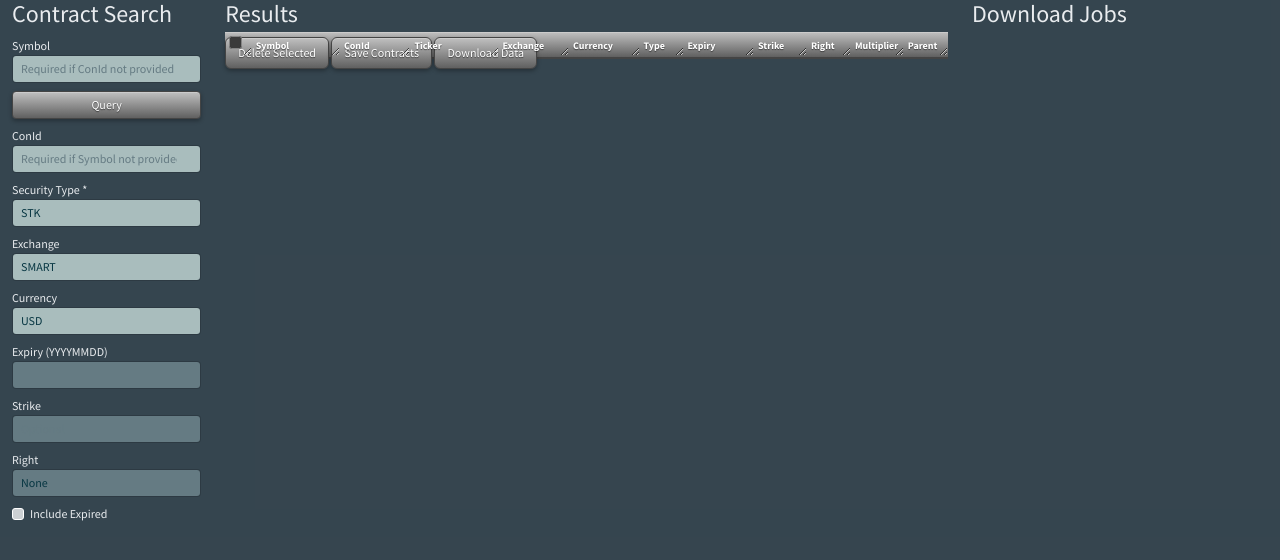
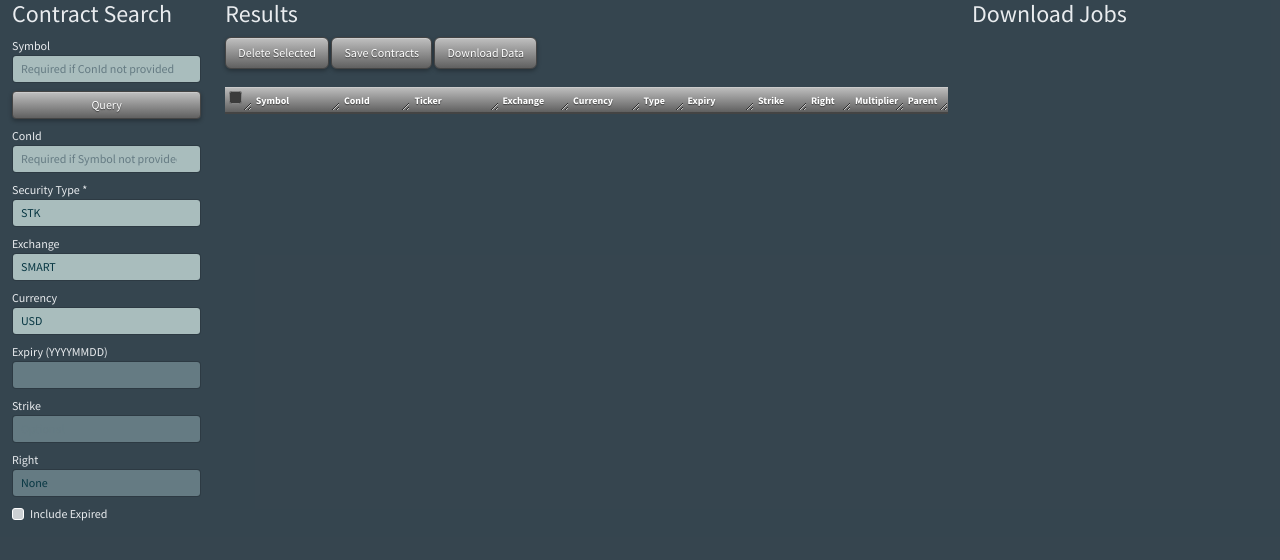
Before and after one commit to alacazar/ib-connect, a Flask app: page / in a window 1280 px wide. Shown: the top 560 px of the page. Run offline with Flask 3, Linux system fonts and the light colour scheme; lists and menus that the app fills with data are empty; some libraries are stand-ins or nearby versions.

Commit message:
Adjust grid margin to move down for proper alignment with query button

```diff
--- a/ib_connect/gui/static/css/custom.css
+++ b/ib_connect/gui/static/css/custom.css
@@ -79,9 +79,9 @@ select option:hover {
   color: #fff !important;
 }
 
-/* Keep Results and buttons in place, move only the grid up */
+/* Align grid header with query button */
 #tableContainer {
-  margin-top: -45px;
+  margin-top: 10px;
 }
 
 /* Remove horizontal scrollbar */
```
